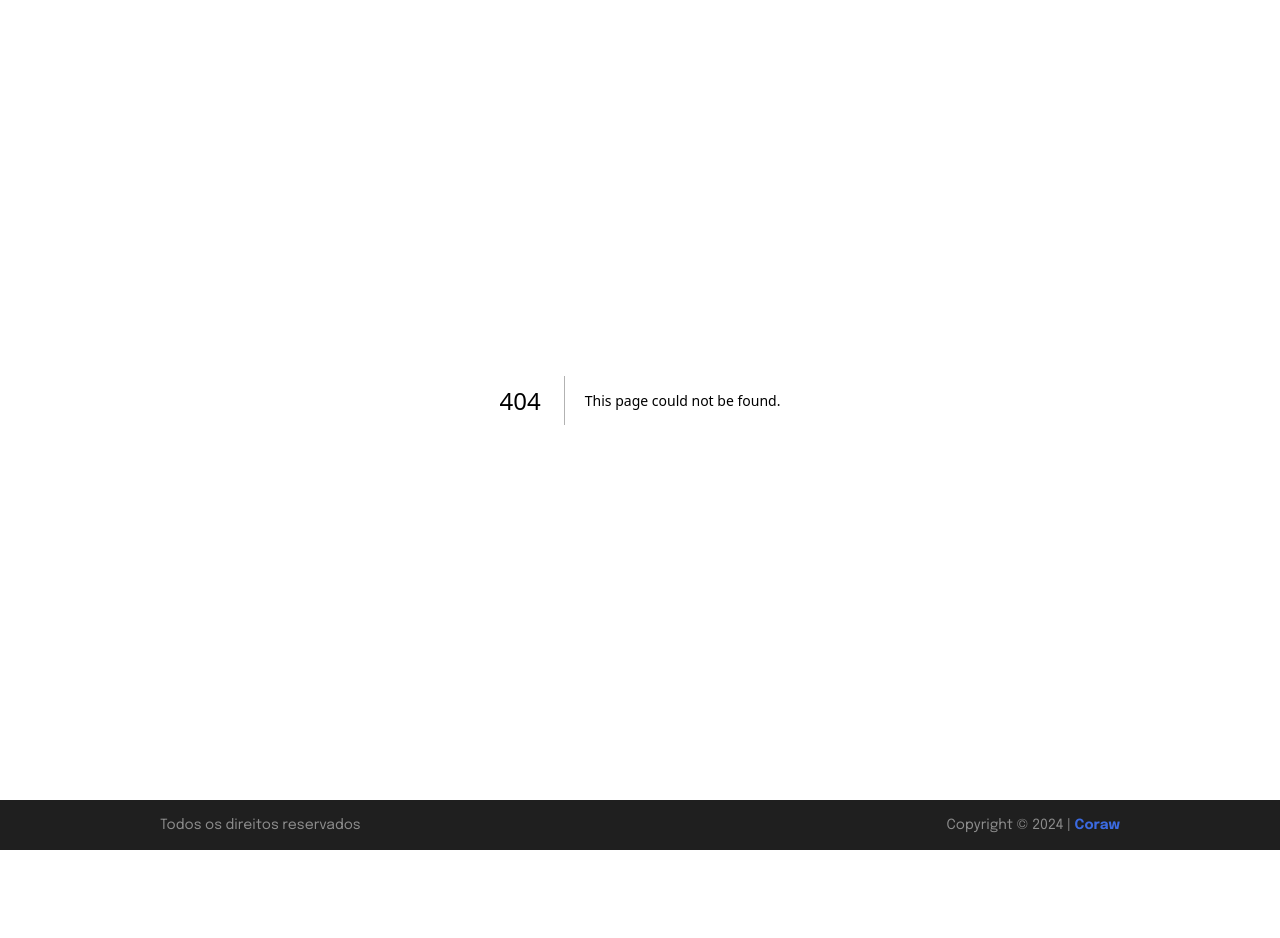
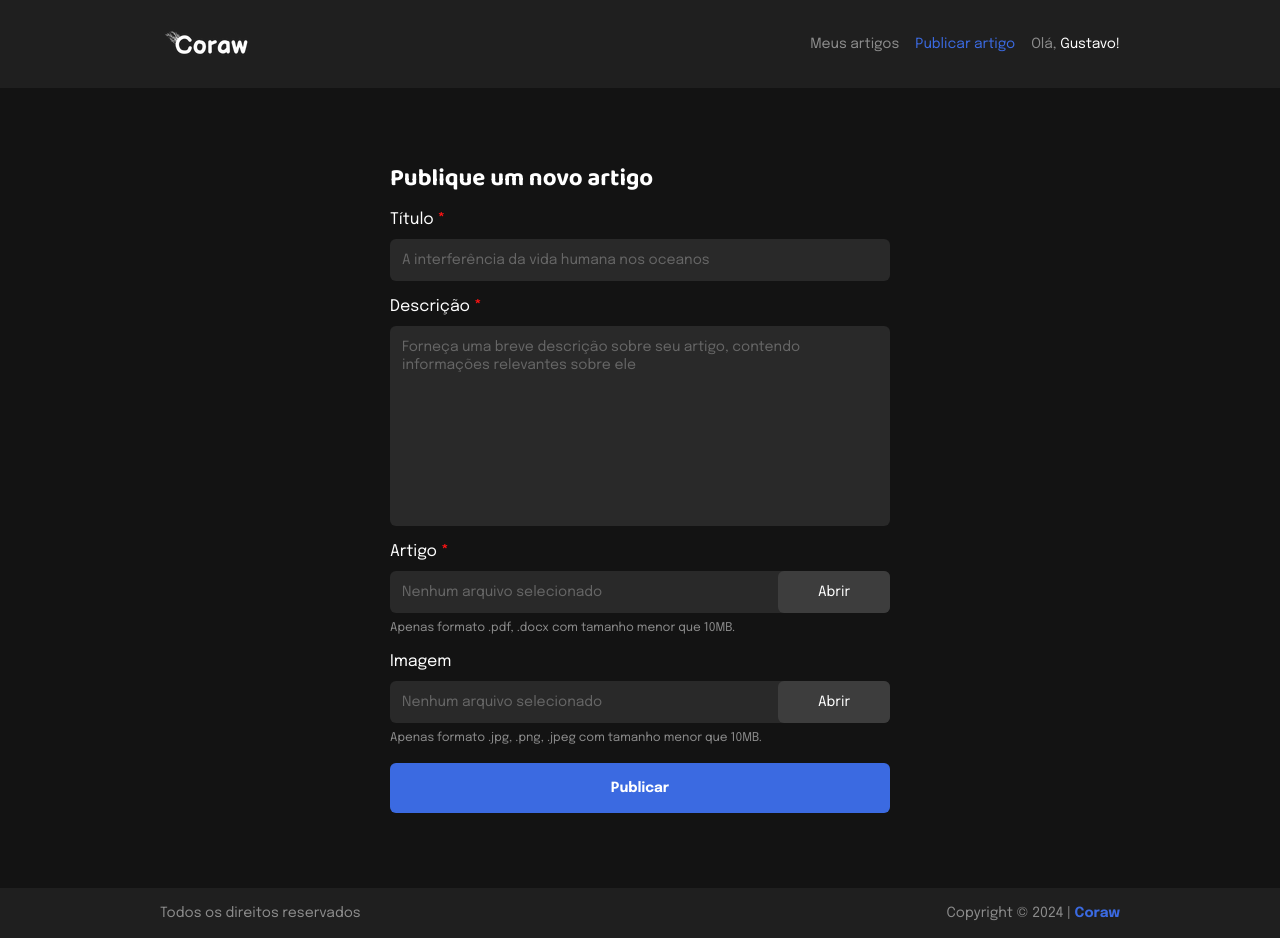
Before and after one commit to GustavoeDev/coraw, a Next.js app: page /new in a window 1280 px wide. Before the commit this address had no page. Before the commit the page ends 850 px from the top, so only its background shows below. Built offline with nearby package versions, Linux system fonts and the light colour scheme.

Commit message:
feat: add new article page and rename header component

```diff
--- /dev/null
+++ b/src/app/new/page.tsx
@@ -0,0 +1,73 @@
+import MenuUser from "@/components/MenuUser";
+import {
+  FileLabel,
+  FileLabelSelect,
+  LabelContainer,
+  NewArticleContainer,
+  NewArticleForm,
+} from "@/styles/pages/new";
+
+export default function NewArticle() {
+  return (
+    <>
+      <MenuUser />
+      <NewArticleContainer>
+        <NewArticleForm action="">
+          <h3>Publique um novo artigo</h3>
+          <div>
+            <label htmlFor="">
+              Título <strong>*</strong>
+            </label>
+            <input
+              type="text"
+              placeholder="A interferência da vida humana nos oceanos"
+            />
+          </div>
+          <div>
+            <label htmlFor="">
+              Descrição <strong>*</strong>
+            </label>
+            <textarea
+              name=""
+              id=""
+              placeholder="Forneça uma breve descrição sobre seu artigo, contendo informações relevantes sobre ele"
+            ></textarea>
+          </div>
+          <div>
+            <label htmlFor="fileUpload">
+              Artigo <strong>*</strong>
+            </label>
+            <input
+              type="file"
+              id="fileUpload"
+              placeholder="Nenhum arquivo selecionado"
+            />
+            <LabelContainer>
+              <FileLabelSelect htmlFor="fileUpload">
+                Nenhum arquivo selecionado
+              </FileLabelSelect>
+              <FileLabel htmlFor="fileUpload">Abrir</FileLabel>
+            </LabelContainer>
+            <p>Apenas formato .pdf, .docx com tamanho menor que 10MB.</p>
+          </div>
+          <div>
+            <label htmlFor="imageUpload">Imagem</label>
+            <input
+              type="file"
+              id="imageUpload"
+              placeholder="Nenhum arquivo selecionado"
+            />
+            <LabelContainer>
+              <FileLabelSelect htmlFor="imageUpload">
+                Nenhum arquivo selecionado
+              </FileLabelSelect>
+              <FileLabel htmlFor="imageUpload">Abrir</FileLabel>
+            </LabelContainer>
+            <p>Apenas formato .jpg, .png, .jpeg com tamanho menor que 10MB.</p>
+          </div>
+          <button type="submit">Publicar</button>
+        </NewArticleForm>
+      </NewArticleContainer>
+    </>
+  );
+}
--- a/src/components/MenuUser.tsx
+++ b/src/components/MenuUser.tsx
@@ -13,9 +13,17 @@ import logoCoraw from "../assets/logo.svg";
 
 import { useEffect, useState } from "react";
 import { MdMenu, MdOutlineClose } from "react-icons/md";
+import Link from "next/link";
 
-export default function MenuHamburguer() {
+export default function MenuUser() {
   const [isMenuOpen, setIsMenuOpen] = useState(false);
+  const [isActive, setIsActive] = useState("");
+
+  useEffect(() => {
+    const currentUrl = window.location.pathname;
+
+    setIsActive(currentUrl);
+  }, [isActive]);
 
   function toggleMenu() {
     setIsMenuOpen(!isMenuOpen);
@@ -44,12 +52,15 @@ export default function MenuHamburguer() {
       <div>
         <Image src={logoCoraw} alt="Logo do Coraw" />
         <HeaderNavigation>
-          <a href="#" data-active={true}>
+          <Link
+            href="/articles"
+            data-active={isActive === "/articles" ? true : false}
+          >
             Meus artigos
-          </a>
-          <a href="#" data-active={false}>
+          </Link>
+          <Link href="/new" data-active={isActive === "/new" ? true : false}>
             Publicar artigo
-          </a>
+          </Link>
           <p>
             Olá, <span>Gustavo!</span>
           </p>
@@ -64,14 +75,14 @@ export default function MenuHamburguer() {
         <NavMenu active={isMenuOpen}>
           <NavList active={isMenuOpen}>
             <li>
-              <a href="#" onClick={closeMenu}>
+              <Link href="/articles" onClick={closeMenu}>
                 Meus Artigos
-              </a>
+              </Link>
             </li>
             <li>
-              <a href="#" onClick={closeMenu}>
+              <Link href="/new" onClick={closeMenu}>
                 Publicar artigo
-              </a>
+              </Link>
             </li>
           </NavList>
         </NavMenu>
--- a/src/styles/pages/login.ts
+++ b/src/styles/pages/login.ts
@@ -82,6 +82,10 @@ export const LoginInput = styled("div", {
     display: "flex",
     flexDirection: "column",
     gap: "0.5rem",
+
+    "&:nth-child(1)": {
+      marginBottom: "1rem",
+    },
   },
 
   input: {
--- /dev/null
+++ b/src/styles/pages/new.ts
@@ -0,0 +1,116 @@
+import { styled } from "../stitches.config";
+
+export const NewArticleContainer = styled("div", {
+  maxWidth: "1440px",
+  margin: "0 auto",
+  padding: "4rem 10rem 4rem",
+  minHeight: "100vh",
+
+  display: "flex",
+  flexDirection: "column",
+  alignItems: "center",
+  justifyContent: "center",
+
+  "@sm": {
+    padding: "2rem",
+  },
+});
+
+export const NewArticleForm = styled("form", {
+  maxWidth: "500px",
+  width: "100%",
+
+  display: "flex",
+  flexDirection: "column",
+  gap: "1rem",
+
+  h3: {
+    fontFamily: "$title",
+    fontSize: "$lg",
+  },
+
+  div: {
+    display: "flex",
+    flexDirection: "column",
+    gap: "0.5rem",
+
+    strong: {
+      color: "$red500",
+    },
+
+    input: {
+      backgroundColor: "$gray800",
+      border: 0,
+      padding: "0.75rem",
+      color: "$white",
+      borderRadius: 6,
+      fontSize: "$md",
+
+      "&::placeholder": {
+        color: "$gray600",
+      },
+    },
+
+    textarea: {
+      backgroundColor: "$gray800",
+      border: 0,
+      padding: "0.75rem",
+      color: "$white",
+      borderRadius: 6,
+      fontSize: "$md",
+      resize: "none",
+      height: "200px",
+
+      "&::placeholder": {
+        color: "$gray600",
+      },
+    },
+
+    '& input[type="file"]': {
+      display: "none",
+    },
+
+    p: {
+      fontSize: "$sm",
+      color: "$gray500",
+    },
+  },
+
+  button: {
+    backgroundColor: "$blue500",
+    border: 0,
+    color: "$white",
+    padding: "1rem 0",
+    borderRadius: 6,
+    fontSize: "$md",
+    fontWeight: "bold",
+    cursor: "pointer",
+  },
+});
+
+export const LabelContainer = styled("div", {
+  position: "relative",
+});
+
+export const FileLabelSelect = styled("label", {
+  backgroundColor: "$gray800",
+  padding: "0.75rem",
+  borderRadius: 6,
+  cursor: "pointer",
+  fontSize: "$md",
+  color: "$gray600",
+});
+
+export const FileLabel = styled("label", {
+  position: "absolute",
+  backgroundColor: "$gray700",
+  padding: "0.75rem 0",
+  maxWidth: "7rem",
+  width: "100%",
+  textAlign: "center",
+  top: 0,
+  right: 0,
+  borderRadius: 6,
+  cursor: "pointer",
+  fontSize: "$md",
+});
```
